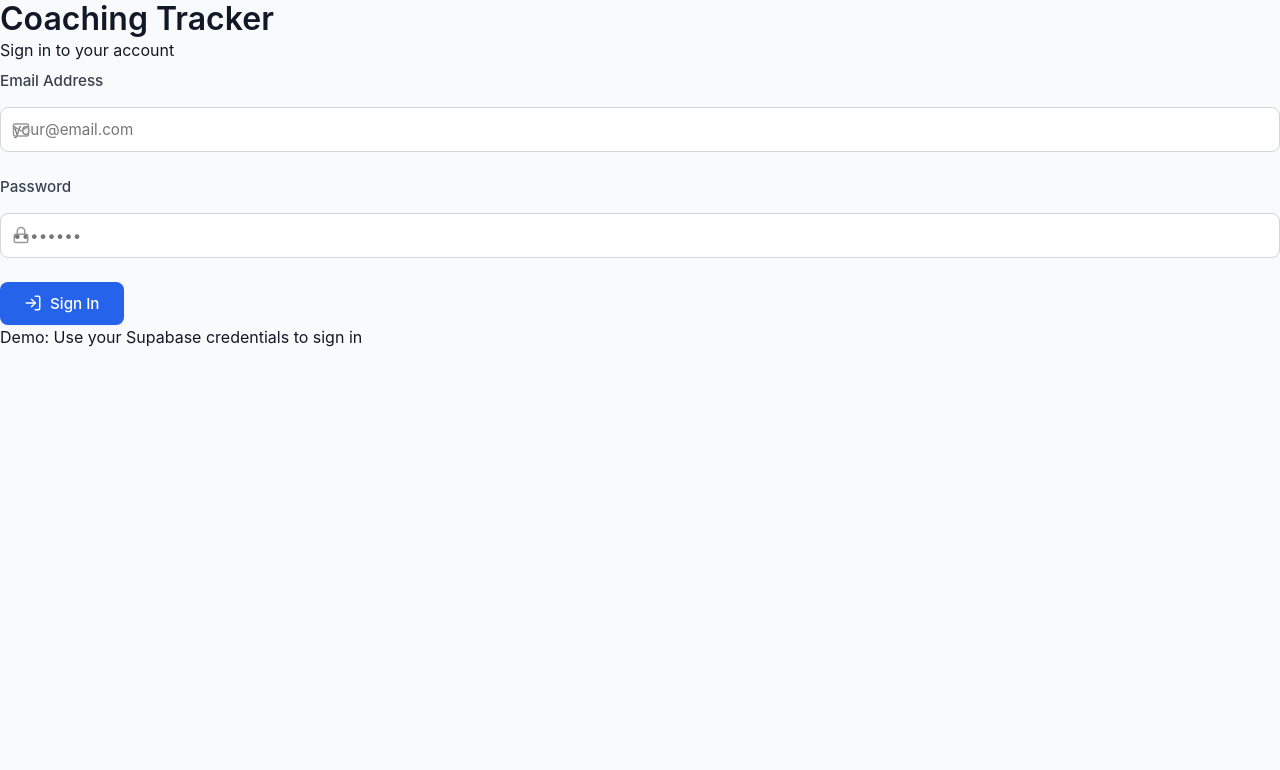
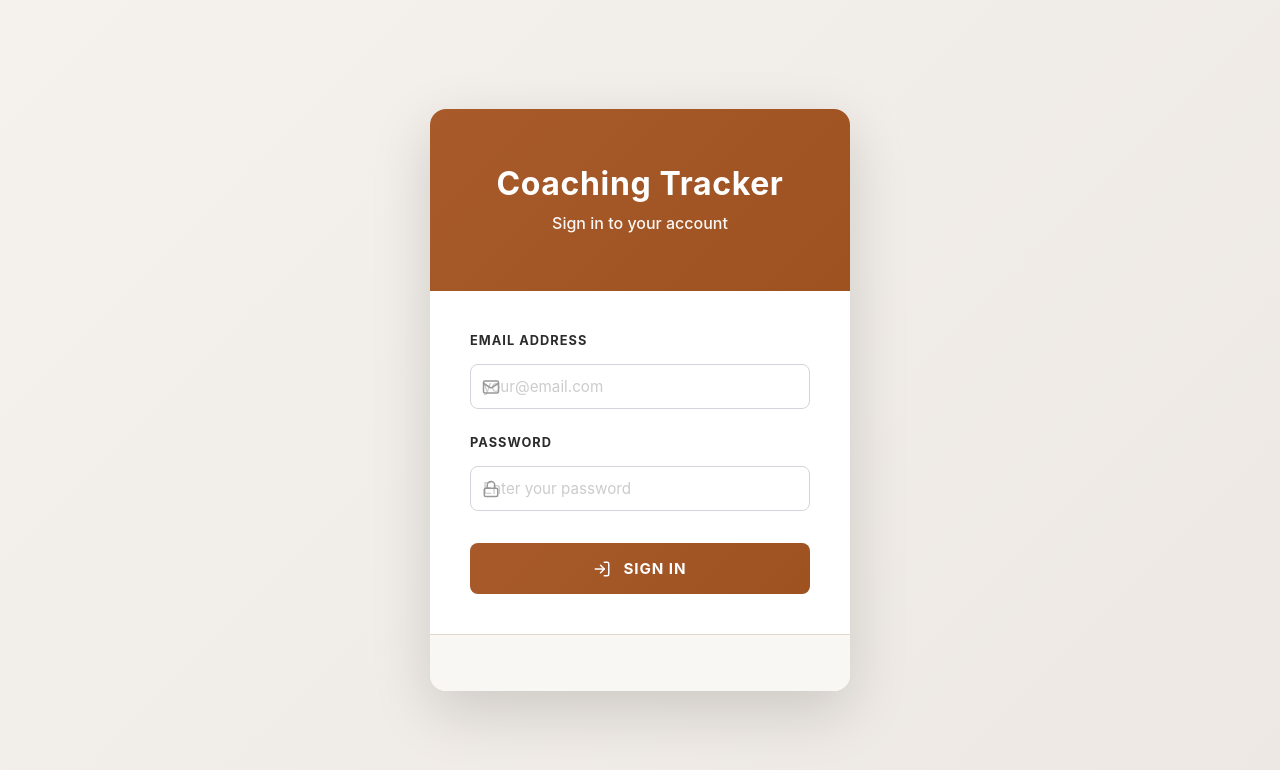
Before and after one commit to 1Banyuhay/coaching-tracker, a React (Create React App) app: page /login in a window 1280 px wide. Shown: the top 770 px of the page. Built offline with nearby package versions, Linux system fonts and the light colour scheme; no server answers.

Commit message:
Fix: update class names to match CSS, remove demo note

```diff
--- a/src/components/Auth/LoginForm.js
+++ b/src/components/Auth/LoginForm.js
@@ -1,66 +1,50 @@
 import React, { useState } from 'react';
 import { useNavigate } from 'react-router-dom';
-import { authService } from '../../services/authService';
+import { useAuth } from '../../hooks/useAuth';
+import { Mail, Lock, LogIn } from 'lucide-react';
 import toast from 'react-hot-toast';
-import { Mail, Lock, LogIn } from 'lucide-react';
 import './Auth.css';
 
 const LoginForm = () => {
-  const navigate = useNavigate();
   const [email, setEmail] = useState('');
   const [password, setPassword] = useState('');
   const [loading, setLoading] = useState(false);
-  const [error, setError] = useState(null);
+  const [error, setError] = useState('');
+  const { login } = useAuth();
+  const navigate = useNavigate();
 
   const handleSubmit = async (e) => {
     e.preventDefault();
-    console.log('🔵 FORM SUBMITTED');
-    setError(null);
+    setError('');
     setLoading(true);
 
     try {
-      console.log('🔵 Calling authService.login...');
-      const result = await authService.login(email, password);
-      console.log('🔵 authService.login returned:', result);
-
-      const { error: authError } = result;
-
-      if (authError) {
-        console.log('🔵 Auth error:', authError);
-        setError(authError.message || 'Login failed');
-        toast.error('Login failed');
-        setLoading(false);
-        return;
-      }
-
-      console.log('🔵 Login successful, navigating...');
-      toast.success('Welcome back!');
-      setTimeout(() => {
-        navigate('/');
-      }, 500);
+      await login(email, password);
+      toast.success('Logged in successfully');
+      navigate('/');
     } catch (err) {
-      console.error('🔵 Catch error:', err);
-      setError(err.message || 'An unexpected error occurred');
-      toast.error(err.message || 'An unexpected error occurred');
+      const message = err.message || 'Failed to login';
+      setError(message);
+      toast.error(message);
+    } finally {
       setLoading(false);
     }
   };
 
   return (
-    <div className="auth-container">
-      <div className="auth-card">
-        <div className="auth-header">
+    <div className="login-page">
+      <div className="login-card">
+        <div className="login-header">
           <h1>Coaching Tracker</h1>
           <p>Sign in to your account</p>
         </div>
 
-        <form onSubmit={handleSubmit} className="auth-form">
-          <div className="form-group">
-            <label htmlFor="email">Email Address</label>
+        <form onSubmit={handleSubmit} className="login-form">
+          <div className="input-group">
+            <label>Email Address</label>
             <div className="input-wrapper">
-              <Mail size={18} className="input-icon" />
+              <Mail size={20} className="input-icon" />
               <input
-                id="email"
                 type="email"
                 value={email}
                 onChange={(e) => setEmail(e.target.value)}
@@ -71,16 +55,15 @@
             </div>
           </div>
 
-          <div className="form-group">
-            <label htmlFor="password">Password</label>
+          <div className="input-group">
+            <label>Password</label>
             <div className="input-wrapper">
-              <Lock size={18} className="input-icon" />
+              <Lock size={20} className="input-icon" />
               <input
-                id="password"
                 type="password"
                 value={password}
                 onChange={(e) => setPassword(e.target.value)}
-                placeholder="••••••••"
+                placeholder="Enter your password"
                 required
                 disabled={loading}
               />
@@ -89,14 +72,13 @@
 
           {error && <div className="error-message">{error}</div>}
 
-          <button type="submit" disabled={loading} className="btn-primary btn-login">
-            <LogIn size={18} />
+          <button type="submit" disabled={loading} className="login-button">
+            <LogIn size={20} />
             {loading ? 'Signing in...' : 'Sign In'}
           </button>
         </form>
 
-        <div className="auth-footer">
-          <p className="demo-note">Demo: Use your Supabase credentials to sign in</p>
+        <div className="login-footer">
         </div>
       </div>
     </div>
```
